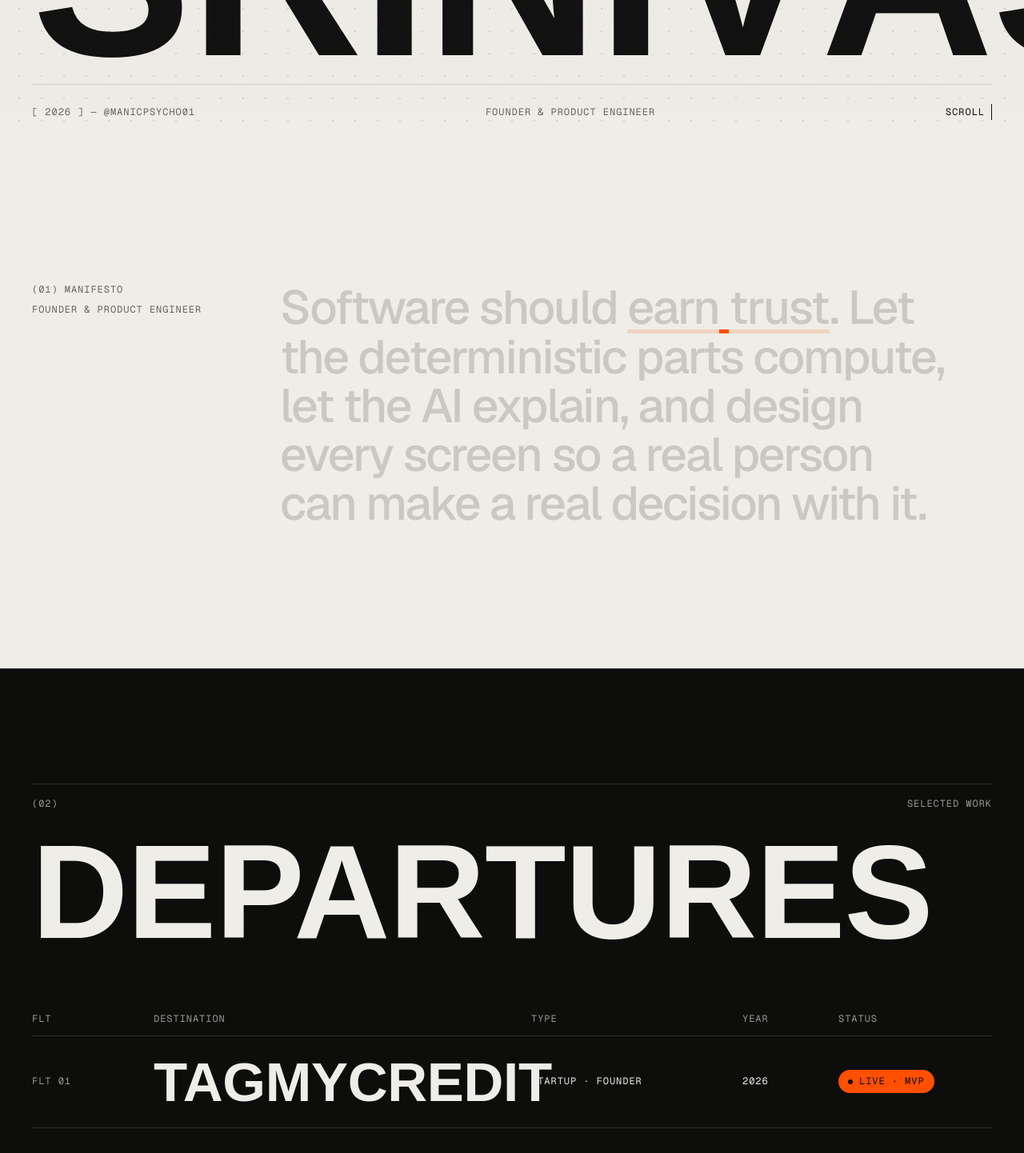
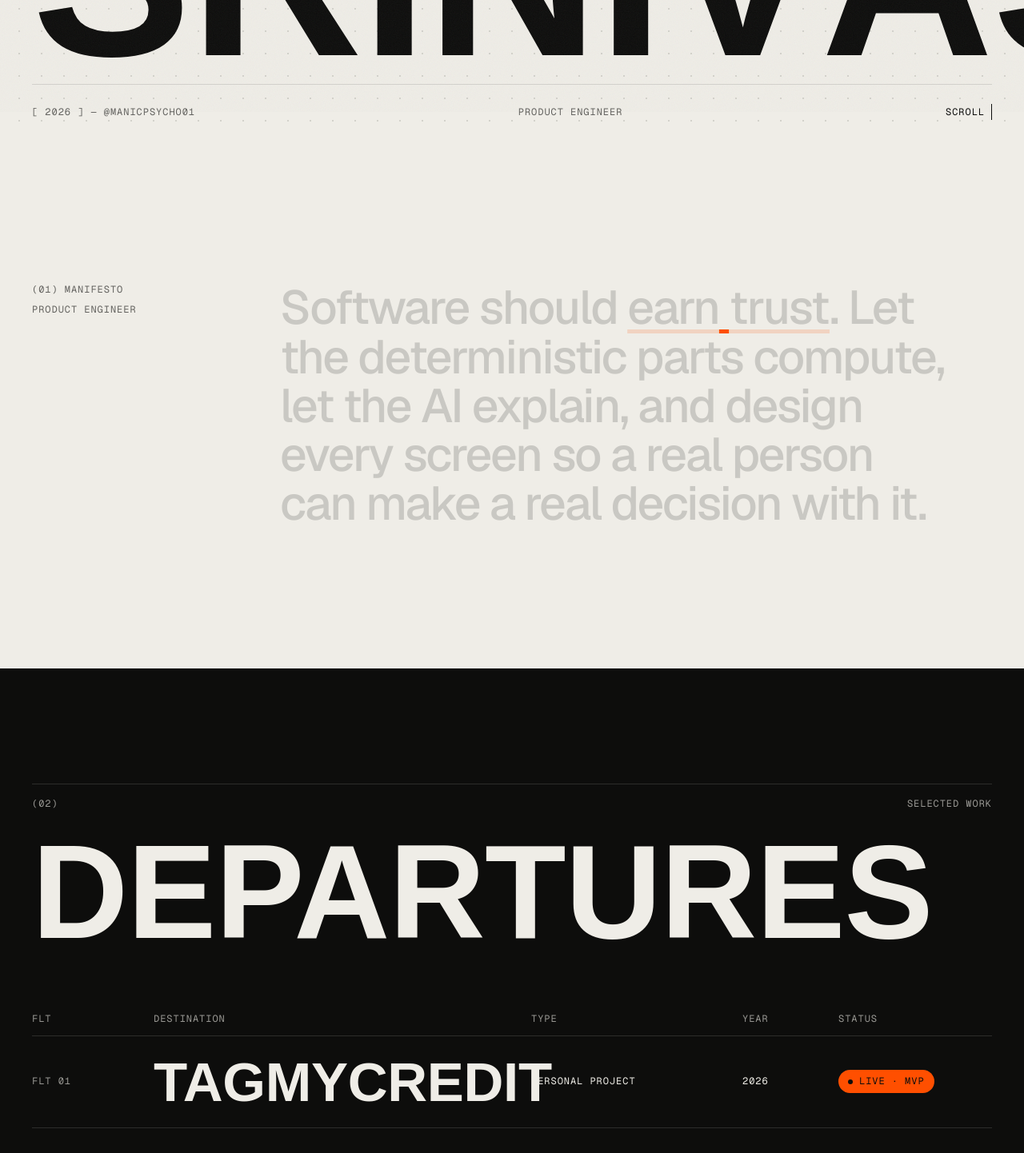
Before and after one commit to manicpsycho01/aravind-portfolio, a Next.js app: page / in a window 1280 px wide. Shown: the part 660-2102 px from the top of the page at 80% size. Built offline with nearby package versions, Linux system fonts and the light colour scheme; no server answers; a web font is replaced by a local one.

Commit message:
TagMyCredit is a personal project (interview assignment), not a startup: update type, role, kicker; drop 'Founder' from hero roles and title

```diff
--- a/src/content/site.ts
+++ b/src/content/site.ts
@@ -8,8 +8,8 @@
   first: "Aravind",
   last: "Srinivasan",
   handle: "manicpsycho01",
-  role: "Founder & product engineer",
-  roles: ["Founder", "Product engineer", "AI builder", "Mobile developer"],
+  role: "Product engineer",
+  roles: ["Product engineer", "AI builder", "Full-stack developer", "Mobile developer"],
   location: "India",
   timezone: "Asia/Kolkata",
   email: "aravindadharsh@gmail.com",
@@ -50,11 +50,11 @@
     slug: "tagmycredit",
     no: "01",
     title: "TagMyCredit",
-    kicker: "Trade-credit intelligence for the Gulf",
+    kicker: "Personal project · Trade-credit intelligence for the Gulf",
     year: "2026",
     status: "Live · MVP",
-    type: "Startup · Founder",
-    role: "Founder — product, design and engineering",
+    type: "Personal project",
+    role: "Solo — product, design and engineering",
     summary:
       "A shared, anonymous record of B2B trade credit. Suppliers tag the credit they give, the buyer's CFO confirms it by SMS code, and the network turns everyone's monthly reports into a risk score, a capacity traffic light and default alerts.",
     problem:
```
Also changed, not shown: 1 other file (tests, documents, lock files or other folders).
